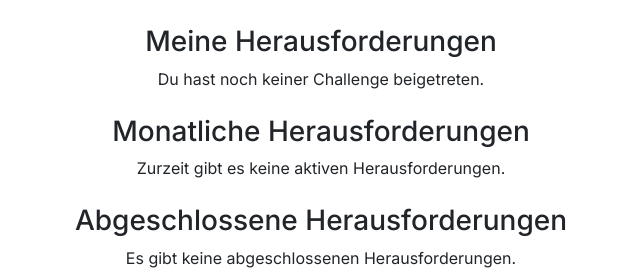
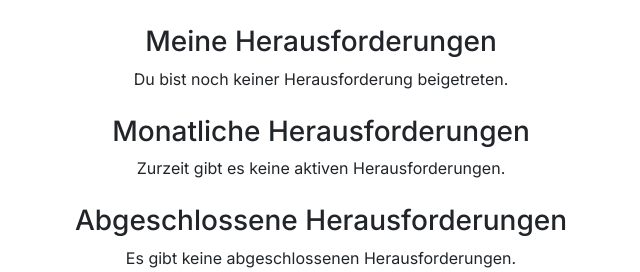
Before and after one commit to mabathke/ffc-app-v2, a Flask app: template app/templates/challenges.html in a window 1280 px wide. Shown: the part 481-753 px from the top of the page, without its empty margins (319-959 px from the left). Run offline with Flask 3, Linux system fonts and the light colour scheme; the template is opened without the code that fills it, so the values that code supplies are empty; the visitor is signed in with stand-in values (Sample User, id 1); some libraries are stand-ins or nearby versions.

Commit message:
hotfix namings challenges

```diff
--- a/app/templates/challenges.html
+++ b/app/templates/challenges.html
@@ -67,7 +67,7 @@
         </table>
       </div>
     {% else %}
-      <p class="text-center">Du hast noch keiner Challenge beigetreten.</p>
+      <p class="text-center">Du bist noch keiner Herausforderung beigetreten.</p>
     {% endif %}
 
     <!-- Aktuelle Herausforderungen Section -->
```
